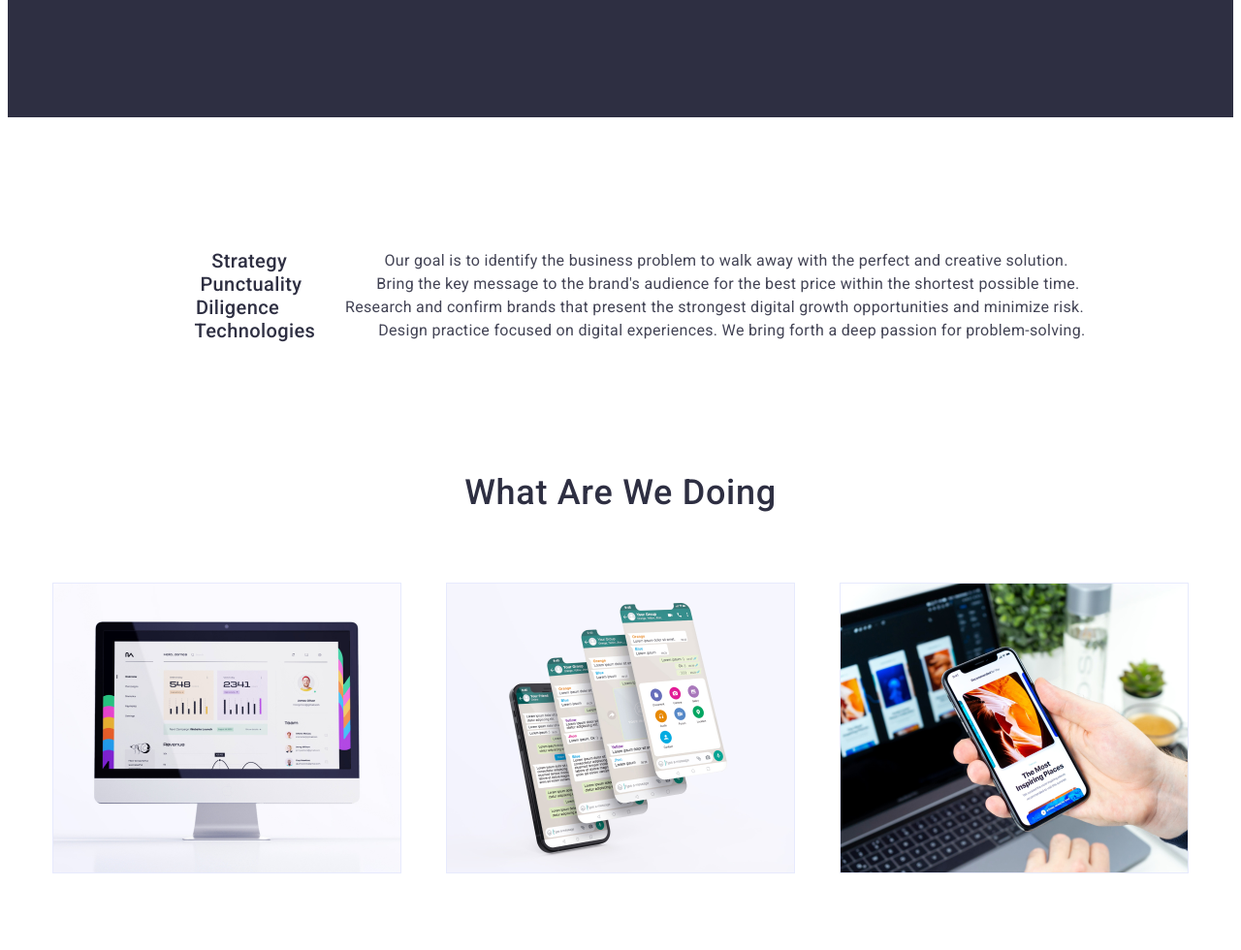
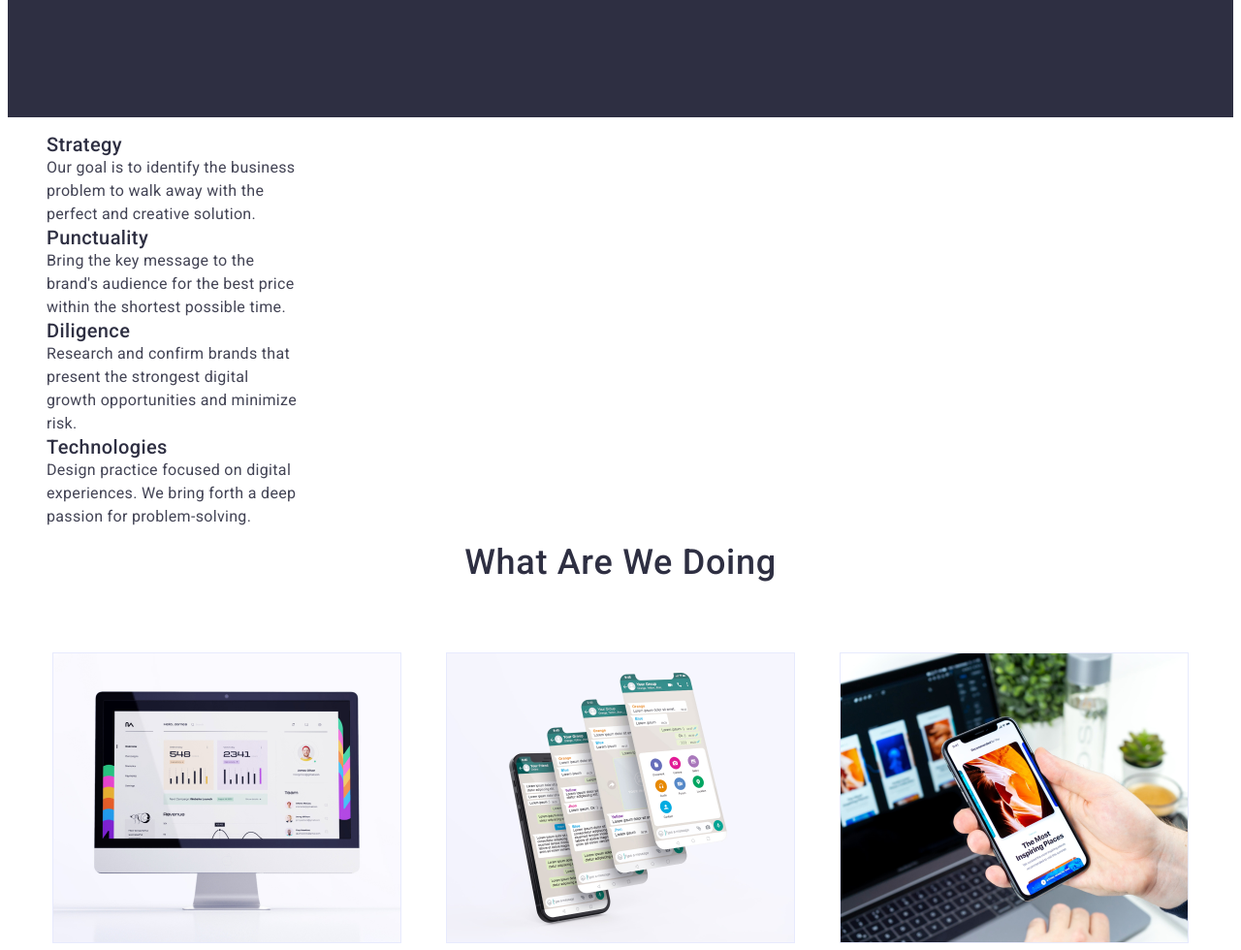
Before and after one commit to Sharabura-Ihor/goit_markup_hw-03, a plain HTML site: page index.html in a window 1280 px wide. Shown: the part 580-1560 px from the top of the page at 97% size. Drawn offline with Linux system fonts and the light colour scheme.

Commit message:
Update styles.css

```diff
--- a/css/styles.css
+++ b/css/styles.css
@@ -114,7 +114,7 @@ padding-right: 330px
 
     color: #434455;
     align-items: center;
-    padding-right: 150px;
+    padding-right: 133px;
 
 
 
@@ -169,6 +169,7 @@ padding-right: 330px
 }
 
 .char_header {
+    display: flex;
     font-family: 'Roboto';
     font-style: normal;
     font-size: 20px;
@@ -180,10 +181,10 @@ padding-right: 330px
     color: #2E2F42;
     text-decoration: none;
     margin: 0 auto;
-
 }
 
 .char {
+    display: flex;
     font-family: 'Roboto';
     font-style: normal;
     font-size: 16px;
@@ -368,7 +369,6 @@ padding-right: 330px
 .listcont {
     display: flex;
     list-style: none;
-
     margin-left: 40px;
 }
 
@@ -378,11 +378,16 @@ padding-right: 330px
 }
 
 .listchar {
-    display: flex;
+    display: table;
     list-style: none;
-
+    justify-content: space-evenly;
+    padding-right: 24px;
+    width: 264px;
+    height: 72px;
 }
 
-.pecu {
-    padding: 120px;
+.char_ul {
+    display: flex;
+    margin: 0 auto;
+    justify-content: flex-start;
 }
```
